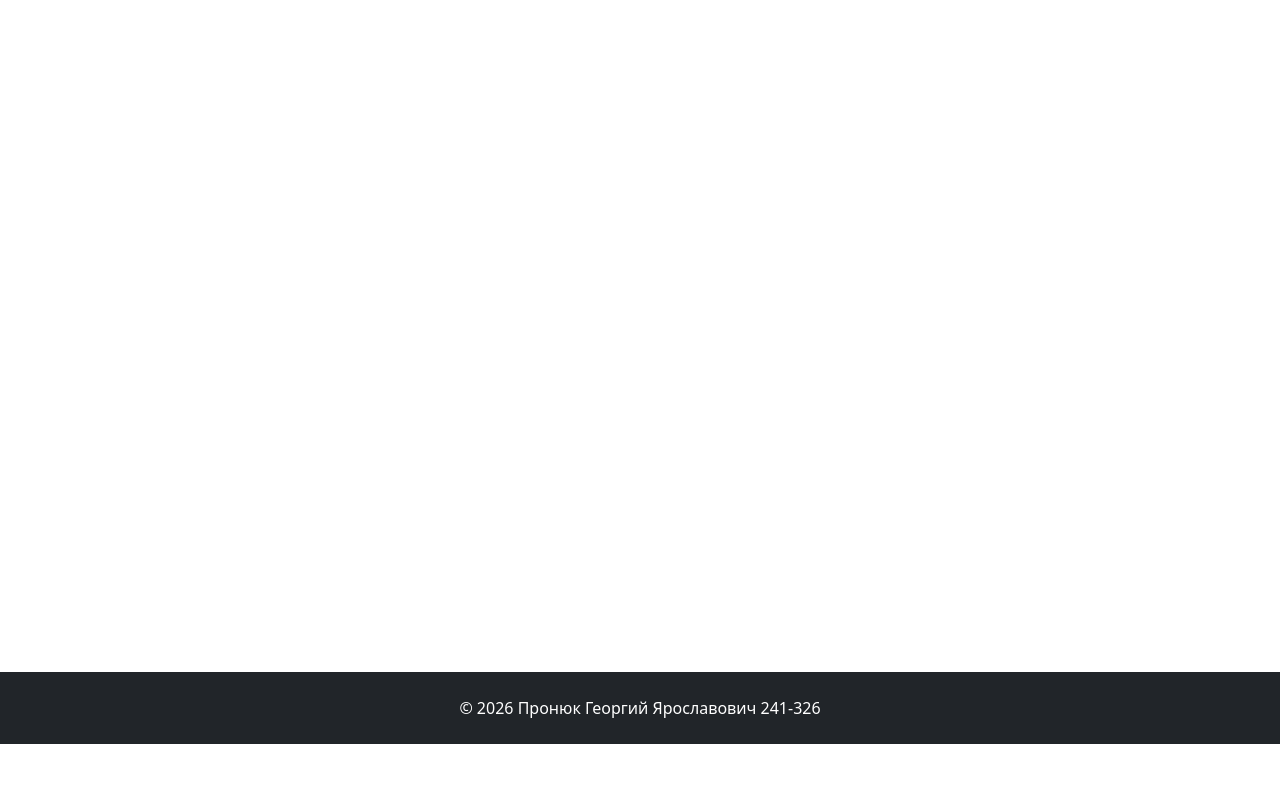
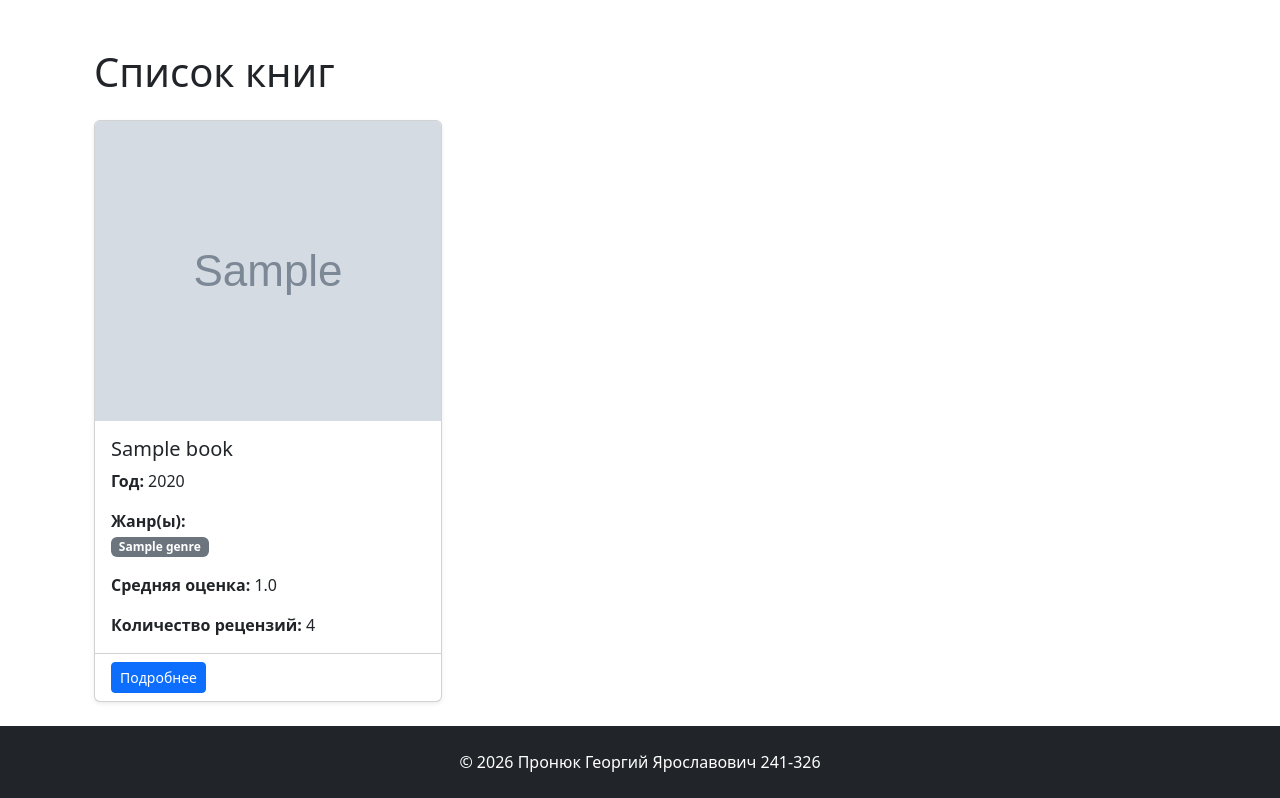
Before and after one commit to gepron1x/rvp-exam, a Flask app: page / in a window 1280 px wide. Shown: the part 56-854 px from the top of the page. Before the commit the page ends 800 px from the top, so only its background shows below. Run offline with Flask 3, Linux system fonts and the light colour scheme; tables that the repository leaves empty hold one stand-in row (values such as "Sample post"); grey boxes marked "Sample" are stand-in pictures.

Commit message:
add books list to the index page

```diff
--- a/app/models.py
+++ b/app/models.py
@@ -81,6 +81,9 @@ class Book(db.Model):
     pages: Mapped[int] = mapped_column(Integer, nullable=False)
     cover_id: Mapped[int] = mapped_column(ForeignKey("covers.id"))
 
+    rating_sum: Mapped[int] = mapped_column(default=0)
+    rating_num: Mapped[int] = mapped_column(default=0)
+
     cover: Mapped["Cover"] = relationship()
 
     genres: Mapped[List["Genre"]] = relationship(
@@ -88,6 +91,19 @@ class Book(db.Model):
         back_populates="books",
         lazy="selectin"
     )
+
+    reviews: Mapped[List["Review"]] = relationship(
+        "Review",
+        back_populates="book",
+        cascade="all, delete-orphan",
+        lazy="selectin"
+    )
+
+    @property
+    def rating(self):
+        if self.rating_num > 0:
+            return self.rating_sum / self.rating_num
+        return 0
 
 class Review(db.Model):
     __tablename__ = 'reviews'
--- a/app/routes/index.py
+++ b/app/routes/index.py
@@ -1,7 +1,13 @@
 from flask import Blueprint, render_template
+
+from app import db
+from app.models import Book
 
 bp = Blueprint('main', __name__)
 
 @bp.route('/')
 def index():
-    return render_template('index.html')
+    books = db.session.execute(
+        db.select(Book).order_by(Book.year.desc())
+    ).scalars().all()
+    return render_template('index.html', books=books)
--- a/app/static/css/style.css
+++ b/app/static/css/style.css
@@ -14,3 +14,23 @@ main {
 footer {
     flex-shrink: 0;
 }
+
+.background-preview {
+    border: 3px dashed grey;
+    flex-grow: 1;
+}
+
+.title-area {
+    background-color: black;
+    background-position: center;
+    background-repeat: no-repeat;
+    background-size: cover;
+    color: white;
+    font-size: 1.5rem;
+    min-height: calc(75vh);
+}
+
+.books-list .row:hover {
+    cursor: pointer;
+    border: 1px solid black !important;
+}
--- a/app/templates/index.html
+++ b/app/templates/index.html
@@ -3,5 +3,61 @@
 {% block title %}Главная страница{% endblock %}
 
 {% block content %}
+<div class="container mt-4">
+    <h1 class="mb-4">Список книг</h1>
 
+    <div class="books-list row row-cols-1 row-cols-md-2 row-cols-lg-3 g-4">
+        {% for book in books %}
+        <div class="col">
+            <div class="card h-100 shadow-sm">
+                {% if book.cover %}
+                <img src="{{ url_for('static', filename='uploads/covers/' + book.cover.file_name) }}"
+                     class="card-img-top"
+                     alt="Обложка книги {{ book.title }}"
+                     style="height: 300px; object-fit: cover;">
+                {% else %}
+                <div class="card-img-top bg-secondary d-flex align-items-center justify-content-center"
+                     style="height: 300px;">
+                    <span class="text-white">Нет обложки</span>
+                </div>
+                {% endif %}
+
+                <div class="card-body">
+                    <h5 class="card-title">{{ book.title }}</h5>
+
+                    <p class="card-text">
+                        <strong>Год:</strong> {{ book.year }}
+                    </p>
+
+                    <p class="card-text">
+                        <strong>Жанр(ы):</strong><br>
+                        {% for genre in book.genres %}
+                            <span class="badge bg-secondary">{{ genre.name }}</span>
+                        {% else %}
+                            <span class="text-muted">—</span>
+                        {% endfor %}
+                    </p>
+
+                    <p class="card-text">
+                        <strong>Средняя оценка:</strong>
+                        {{ book.rating }}
+                    </p>
+
+                    <p class="card-text">
+                        <strong>Количество рецензий:</strong>
+                        {{ book.rating_num }}
+                    </p>
+                </div>
+                <div class="card-footer bg-transparent">
+                    <a href="{{ url_for('book.detail', book_id=book.id) }}" class="btn btn-primary btn-sm">Подробнее</a>
+                </div>
+            </div>
+        </div>
+        {% else %}
+        <div class="col-12">
+            <p class="text-muted">Книги не найдены.</p>
+        </div>
+        {% endfor %}
+    </div>
+</div>
 {% endblock %}
```
Also changed, not shown: migrations/versions/cce593571d44_add_rating_num_and_sum.py (added, +34 -0 lines).
